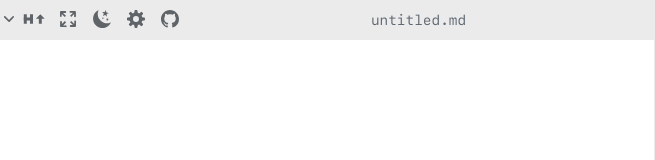
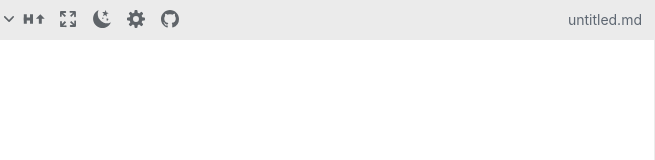
Before and after one commit to ronilaukkarinen/md-wysiwyg-editor, a website: page index.html in a window 1280 px wide. Shown: the top 160 px of the page, 625-1280 px from the left. Drawn offline with Linux system fonts and the light colour scheme; some packages are replaced by stand-ins of ours; a script that the page names is missing; files whose address does not match are found by name; a web font is replaced by a local one.

Commit message:
Filename font and alignment

```diff
--- a/css/editor-styles.css
+++ b/css/editor-styles.css
@@ -303,7 +303,7 @@ html, body, #textEditor { height: 100%; margin: 0px; }
 /* For centering filename toolbar button */
 .tox-editor-header .tox-toolbar__group button[title="Filename"] {
 	margin-left: auto !important;
-	margin-right: auto !important;
+	margin-right: 0 !important;
 	background-color: transparent !important;
 }
 
@@ -316,7 +316,7 @@ html, body, #textEditor { height: 100%; margin: 0px; }
 
 /* Style the filename toolbar button text */
 #filename {
-  font-family: var(--font-family-code) !important;
+  font-family: var(--font-family) !important;
 	color: var(--lesser-text-color) !important;
 
   text-overflow: ellipsis !important;
```
